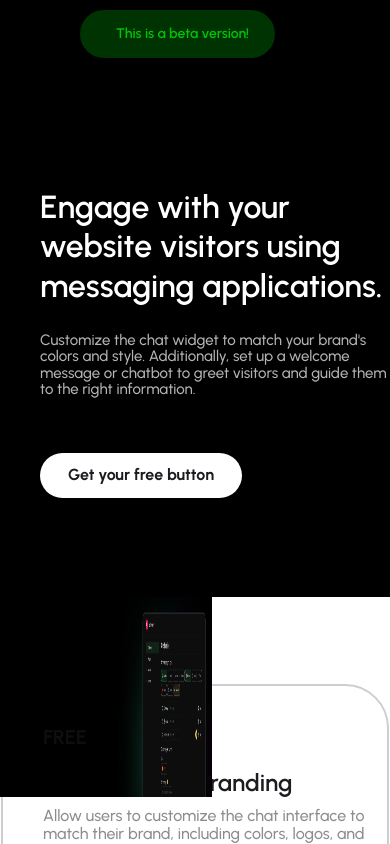
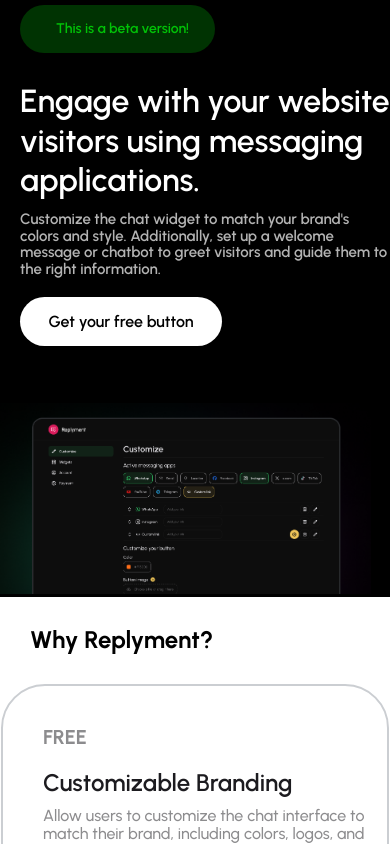
Before and after one commit to NurlanNuruzada/ReplymentReact, a React (Create React App) app: page /beta in a window 390 px wide. Shown: the top 844 px of the page. Built offline with nearby package versions, Linux system fonts and the light colour scheme; a web font is replaced by a local one.

Commit message:
update Home Page

```diff
--- a/src/Components/Integrations/Card/IntegrationsCard.css
+++ b/src/Components/Integrations/Card/IntegrationsCard.css
@@ -267,7 +267,7 @@
 
 @media screen and (max-width: 550px) {
     .IntegrationsCard_main {
-        width: 388px;
+        max-width: 388px;
         height: 210px;
         border-radius: 44px;
         padding: 20px;
@@ -280,7 +280,7 @@
     }
 
     .IntegrationsCardName {
-        width: 290px;
+        max-width: 290px;
         height: 53px;
         display: flex;
         justify-content: center;
@@ -306,7 +306,7 @@
     }
 
     .IntegrateDetails {
-        width: 269px;
+        max-width: 269px;
         height: 102px;
         font-weight: 500;
         font-size: 20px;
--- a/src/Components/Integrations/Integrations.module.css
+++ b/src/Components/Integrations/Integrations.module.css
@@ -64,9 +64,7 @@
 
 }
 
-@media screen and (max-width: 1058px) {
-
-}
+@media screen and (max-width: 1058px) {}
 
 @media screen and (max-width: 836px) {
     .MainContainer {
@@ -91,11 +89,21 @@
 }
 
 @media screen and (max-width: 550px) {
+
+    .MainContainer>div {
+        max-width: 100%;
+        height: 100%;
+    }
+
     .Integrations_title {
         width: 100%;
         height: 67px;
         display: flex;
         align-items: center;
+    }
+
+    .Integrations_cards {
+        max-width: 428px;
     }
 
     .Integrations_title>strong {
--- a/src/Components/Section2/Section2.jsx
+++ b/src/Components/Section2/Section2.jsx
@@ -22,6 +22,26 @@
                     </div>
                 </div>
                 <div id={Styles.sectionOneHomePageResponsive}></div>
+
+
+                {/* Responsive Phone */}
+
+                <div className={Styles.ResponsivePhone}>
+                    <div className={Styles.ResponsivePhoneBetaVersion}>
+                        <div>
+                            <img src={warning} alt="" /><span style={{ marginLeft: '10px' }}>This is a beta version!</span>
+                        </div>
+                    </div>
+                    <div className={Styles.ResponsivePhoneEngage}>
+                        <div className={Styles.ResponsivePhoneEngageTop}>
+                            <h1>Engage with your website visitors using messaging applications.</h1>
+                            <p>Customize the chat widget to match your brand's colors and style. Additionally, set up a welcome message or chatbot to greet visitors and guide them to the right information.</p>
+                            <button className={Styles.Getbutton}>Get your free button</button>
+                            <img src={Screen} alt="" />
+                        </div>
+                    </div>
+                </div>
+
             </div>
         </div>
     )
--- a/src/Components/Section2/Section2.module.css
+++ b/src/Components/Section2/Section2.module.css
@@ -116,6 +116,10 @@
     display: none;
 }
 
+.ResponsivePhone {
+    display: none;
+}
+
 @media screen and (max-width: 1608px) {
     .Main {
         width: 100%;
@@ -180,6 +184,11 @@
     #sectionOneHomePageResponsive {
         display: none;
     }
+
+    .ResponsivePhone {
+        display: none;
+    }
+
 }
 
 @media screen and (max-width: 1308px) {
@@ -207,6 +216,11 @@
     #sectionOneHomePageResponsive {
         display: none;
     }
+
+    .ResponsivePhone {
+        display: none;
+    }
+
 }
 
 @media screen and (max-width: 1190px) {
@@ -250,6 +264,11 @@
     #sectionOneHomePageResponsive {
         display: none;
     }
+
+    .ResponsivePhone {
+        display: none;
+    }
+
 }
 
 
@@ -325,6 +344,11 @@
         position: absolute;
         transform: translate(-12%, 0%);
     }
+
+    .ResponsivePhone {
+        display: none;
+    }
+
 }
 
 @media screen and (max-width: 778px) {
@@ -341,8 +365,40 @@
         transform: translate(-20%, 0%);
     }
 
+    .ResponsivePhone {
+        display: none;
+    }
+
 }
 
+
+@media screen and (max-width: 778px) {
+
+    .Main {
+        width: 100%;
+        height: 537px;
+        display: flex;
+        justify-content: center;
+    }
+
+    .MainContainer {
+        width: 100%;
+        height: 100%;
+        background-color: black;
+    }
+
+    #sectionOneHomePageResponsive {
+        display: none;
+    }
+
+    .ResponsivePhone {
+        display: none;
+    }
+
+}
+
+
+/* Responsive Phone */
 
 @media screen and (max-width: 550px) {
     .Main {
@@ -359,57 +415,181 @@
     }
 
     .BetaVersion {
+        display: none;
+    }
+
+    .Engage {
+        display: none;
+    }
+
+    #sectionOneHomePageResponsive {
+        display: none;
+    }
+
+
+    .ResponsivePhone {
+        width: 100%;
+        height: 100%;
+        display: block;
+    }
+
+    .ResponsivePhoneBetaVersion {
         width: 100%;
         height: 58px;
-        padding-left: 80px;
+        background-color: black;
         display: flex;
         align-items: center;
     }
 
-    .BetaVersion>div {
+    .ResponsivePhoneBetaVersion>div>img {
+        display: none;
+    }
+
+    .ResponsivePhoneBetaVersion>div {
         position: relative;
         color: rgba(0, 255, 10, 0.7);
         font-weight: 600;
         font-size: 14px;
-        width: 134px;
-        height: 10px;
         line-height: 15.4px;
         border-radius: 59px;
-        gap: 10px;
         width: 195px;
         height: 48px;
-        top: 5px;
         padding: 14px, 17px, 14px, 14px;
         background-color: rgba(0, 255, 10, 0.2);
-        text-align: center;
+        display: flex;
+        justify-content: center;
+        align-items: center;
+        left: 20px;
     }
 
-    .BetaVersion>div>img {
+    .ResponsivePhoneEngage {
+        width: 100%;
+        height: 539px;
+        position: relative;
+    }
+
+    .ResponsivePhoneEngageTop>h1 {
+        position: absolute;
+        top: 24px;
+        left: 20px;
+        min-width: 388px;
+        height: 105px;
+        font-weight: 600;
+        font-size: 36px;
+        line-height: 39.6px;
+        color: white;
+    }
+
+    .ResponsivePhoneEngageTop>p {
+        position: absolute;
+        top: 153px;
+        left: 20px;
+        min-width: 388px;
+        height: 62px;
+        font-weight: 600;
+        font-size: 15px;
+        line-height: 16.5px;
+        color: rgba(255, 255, 255, 0.7);
+    }
+
+    .ResponsivePhoneEngageTop>button {
+        position: absolute;
+        top: 239px;
+        left: 20px;
+        border-radius: 40px;
+        min-width: 202px;
+        height: 49px;
+        font-weight: 600;
+        font-size: 16px;
+        line-height: 17.6px;
+        color: rgb(0, 0, 0);
+        background-color: white;
+    }
+
+    .ResponsivePhoneEngageTop>img {
+        position: absolute;
+        width: 588px;
+        height: 293px;
+        top: 276px;
+        left: -165px;
+        object-fit: contain;
+        overflow: hidden;
+    }
+}
+
+@media screen and (max-width: 440px) {
+    .Main {
+        width: 100%;
+        height: 597px;
+        display: flex;
+        justify-content: center;
+    }
+
+    .MainContainer {
+        width: 100%;
+        height: 100%;
+        background-color: black;
+    }
+
+    .BetaVersion {
         display: none;
     }
 
     .Engage {
-        padding: 20px 40px 40px 40px;
-        width: 100%;
-        height: 539px;
-        background-color: black;
-        display: flex;
-        justify-content: start;
-        background-size: cover;
-        background-image: none;
+        display: none;
     }
 
-    .EngageLeft {
-        min-width: auto;
-        height: auto;
-        display: flex;
-        flex-direction: column;
-        justify-content: space-around;
+    #sectionOneHomePageResponsive {
+        display: none;
     }
 
 
-    .EngageLeft>h1 {
-        width: 348px;
+    .ResponsivePhone {
+        width: 100%;
+        height: 100%;
+        display: block;
+    }
+
+    .ResponsivePhoneBetaVersion {
+        width: 100%;
+        height: 58px;
+        background-color: black;
+        display: flex;
+        align-items: center;
+    }
+
+    .ResponsivePhoneBetaVersion>div>img {
+        display: none;
+    }
+
+    .ResponsivePhoneBetaVersion>div {
+        position: relative;
+        color: rgba(0, 255, 10, 0.7);
+        font-weight: 600;
+        font-size: 14px;
+        line-height: 15.4px;
+        border-radius: 59px;
+        width: 195px;
+        height: 48px;
+        padding: 14px, 17px, 14px, 14px;
+        background-color: rgba(0, 255, 10, 0.2);
+        display: flex;
+        justify-content: center;
+        align-items: center;
+        left: 20px;
+    }
+
+    .ResponsivePhoneEngage {
+        width: 100%;
+        height: 539px;
+        position: relative;
+    }
+
+    .ResponsivePhoneEngageTop>h1 {
+        position: absolute;
+        top: 24px;
+        left: 20px;
+        min-width: 328px;
         height: 105px;
         font-weight: 600;
         font-size: 32px;
@@ -417,32 +597,132 @@
         color: white;
     }
 
-    .EngageLeft>p {
-        width: 348px;
+    .ResponsivePhoneEngageTop>p {
+        position: absolute;
+        top: 153px;
+        left: 20px;
+        min-width: 328px;
         height: 62px;
-        font-weight: 500;
+        font-weight: 600;
         font-size: 15px;
         line-height: 16.5px;
         color: rgba(255, 255, 255, 0.7);
-        margin-top: -180px;
     }
 
-    .EngageLeft>button {
-        width: 202px;
-        height: 45px;
-        margin-top: -160px;
+    .ResponsivePhoneEngageTop>img {
+        position: absolute;
+        width: 488px;
+        height: 223px;
+        top: 329px;
+        left: -117px;
+        object-fit: contain;
+        overflow: hidden;
+    }
+}
+
+@media screen and (max-width: 365px) {
+    .Main {
+        width: 100%;
+        height: 597px;
+        display: flex;
+        justify-content: center;
+    }
+
+    .MainContainer {
+        width: 100%;
+        height: 100%;
+        background-color: black;
+    }
+
+    .BetaVersion {
+        display: none;
+    }
+
+    .Engage {
+        display: none;
     }
 
     #sectionOneHomePageResponsive {
+        display: none;
+    }
+
+
+    .ResponsivePhone {
         width: 100%;
+        height: 100%;
+        display: block;
+    }
+
+    .ResponsivePhoneBetaVersion {
+        width: 100%;
+        height: 58px;
+        background-color: black;
+        display: flex;
+        align-items: center;
+    }
+
+    .ResponsivePhoneBetaVersion>div>img {
+        display: none;
+    }
+
+    .ResponsivePhoneBetaVersion>div {
+        position: relative;
+        color: rgba(0, 255, 10, 0.7);
+        font-weight: 600;
+        font-size: 14px;
+        line-height: 15.4px;
+        border-radius: 59px;
+        width: 195px;
+        height: 48px;
+        padding: 14px, 17px, 14px, 14px;
+        background-color: rgba(0, 255, 10, 0.2);
+        display: flex;
+        justify-content: center;
+        align-items: center;
+        left: 20px;
+    }
+
+    .ResponsivePhoneEngage {
+        width: 100%;
+        height: 539px;
+        position: relative;
+    }
+
+    .ResponsivePhoneEngageTop>h1 {
+        position: absolute;
+        top: 24px;
+        left: 20px;
+        min-width: 300px;
+        height: 105px;
+        font-weight: 600;
+        font-size: 30px;
+        line-height: 39.6px;
+        color: white;
+    }
+
+    .ResponsivePhoneEngageTop>p {
+        position: absolute;
+        top: 193px;
+        left: 20px;
+        min-width: 300px;
+        height: 62px;
+        font-weight: 600;
+        font-size: 14px;
+        line-height: 16.5px;
+        color: rgba(255, 255, 255, 0.7);
+    }
+    .ResponsivePhoneEngageTop>button{
+        top: 279px;
+        left: 20px;
+    }
+
+    .ResponsivePhoneEngageTop>img {
+        position: absolute;
+        width: 438px;
         height: 200px;
-        display: block;
-        background-image: url('./Screen.png');
-        background-repeat: no-repeat;
-        background-position: 100%;
-        background-size: 100px 200px;
-        background-color: black;
-        position: relative;
-        right: 100px;
+        top: 353px;
+        left: -107px;
+        object-fit: contain;
+        overflow: hidden;
     }
 }
```
